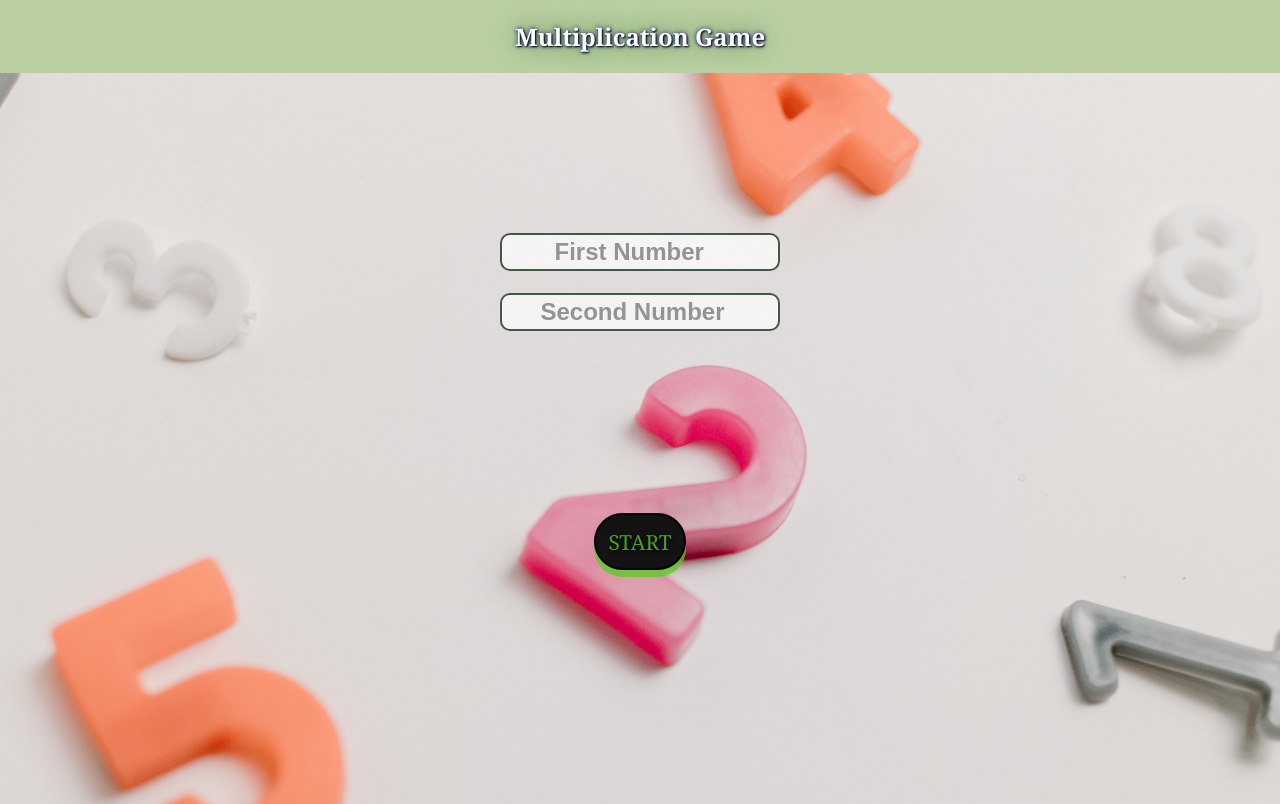
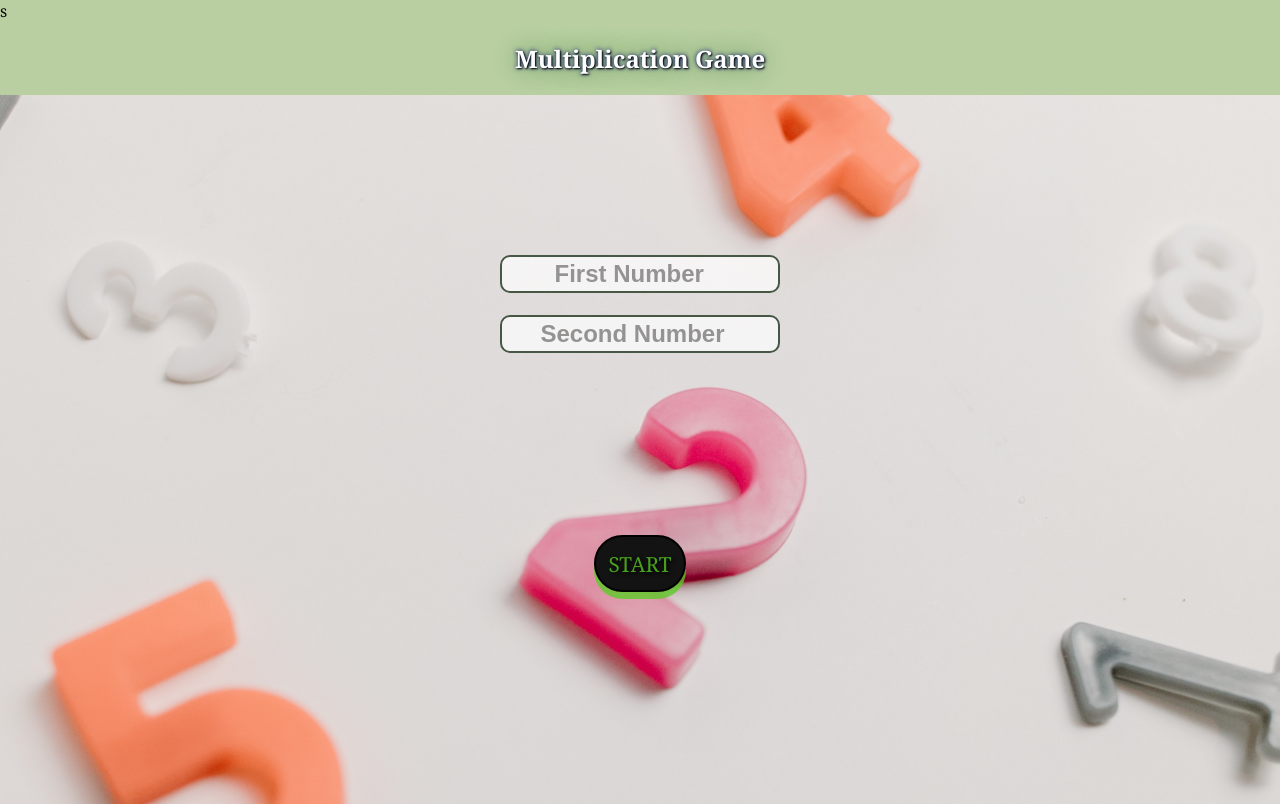
Before and after one commit to AanupRoy/Multiplication, a plain HTML site: page index.html in a window 1280 px wide. Shown: the top 804 px of the page. Drawn offline with Linux system fonts and the light colour scheme.

Commit message:
commited

```diff
--- a/index.html
+++ b/index.html
@@ -6,8 +6,9 @@
     <meta name="viewport" content="width=device-width, initial-scale=1.0">
     <link rel="stylesheet" href="styles.css">
     <title>M-game</title>
+    <!-- hello world -->
 </head>
-<body>
+<body>s
 
     <div class="nothing">
 
```
